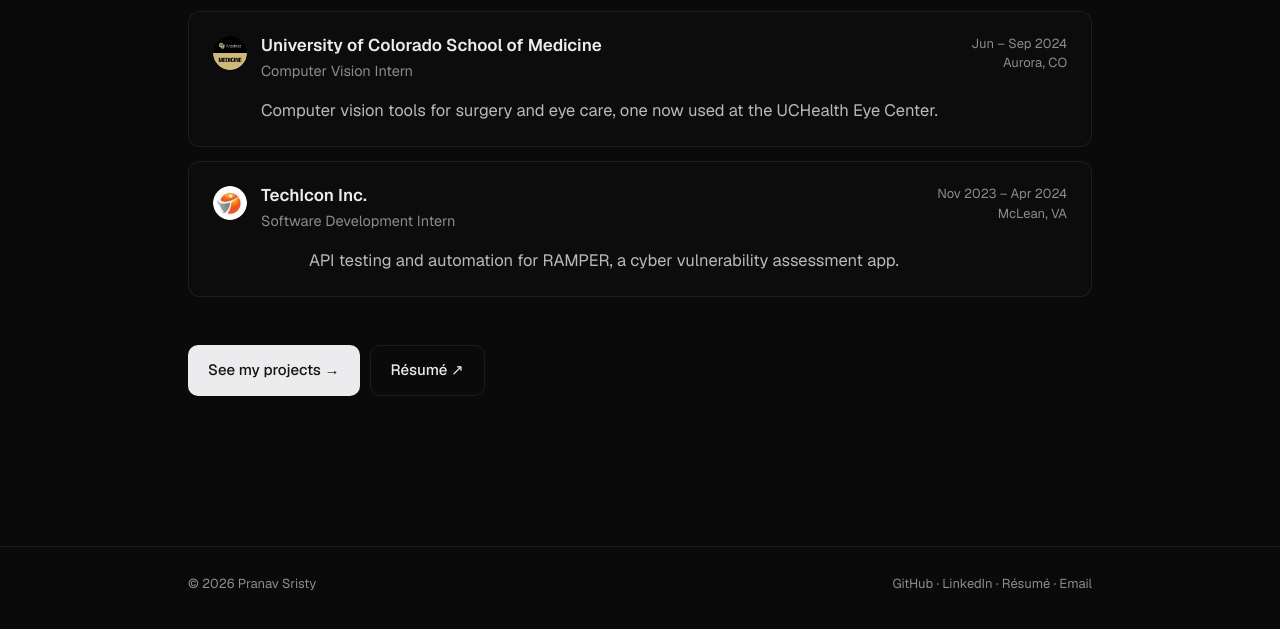
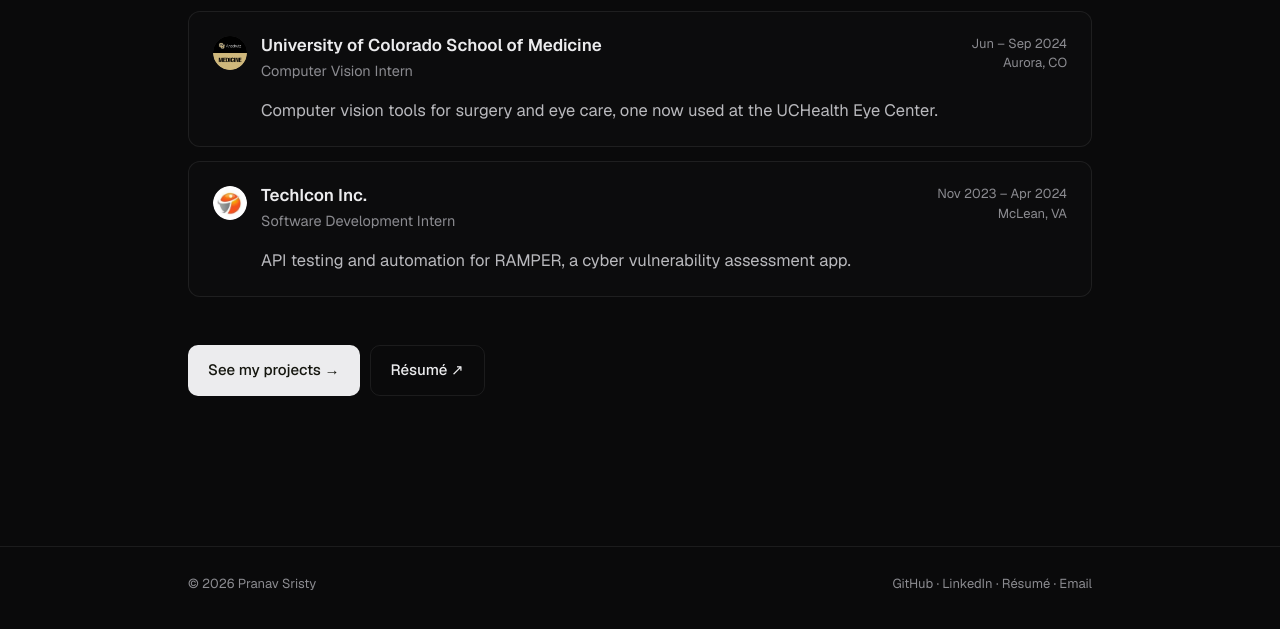
Before and after one commit to Pranav4321/Pranav4321.github.io, a plain HTML site: page experience.html in a window 1280 px wide. Shown: the part 815-1444 px from the top of the page. Drawn offline with nearby package versions, Linux system fonts and the light colour scheme.

Commit message:
fixed indent

```diff
--- a/experience.html
+++ b/experience.html
@@ -62,9 +62,9 @@
         <p class="summary">Computer vision tools for surgery and eye care, one now used at the UCHealth Eye Center.</p>
       </div>
     </article>
+
     <article class="role reveal" id="techicon">
       <div class="role-top"><div class="logo"><img src="images/techicon.png" alt="TechIcon"></div><div class="role-name"><h2>TechIcon Inc.</h2><div class="title">Software Development Intern</div></div><div class="role-when">Nov 2023 – Apr 2024<br>McLean, VA</div></div>
-      <div class="role-body">
       <div class="role-body">
         <p class="summary">API testing and automation for RAMPER, a cyber vulnerability assessment app.</p>
       </div>
```
